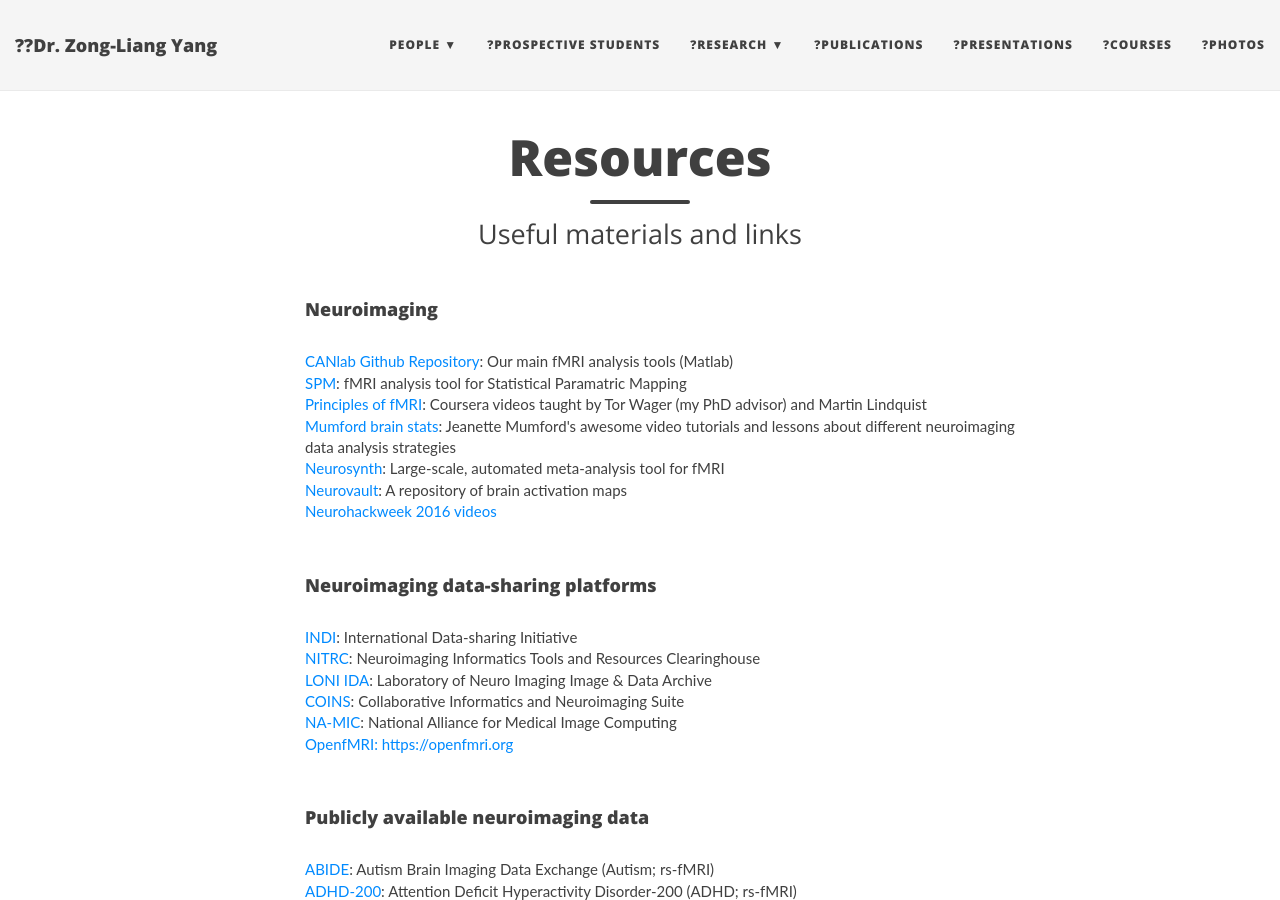
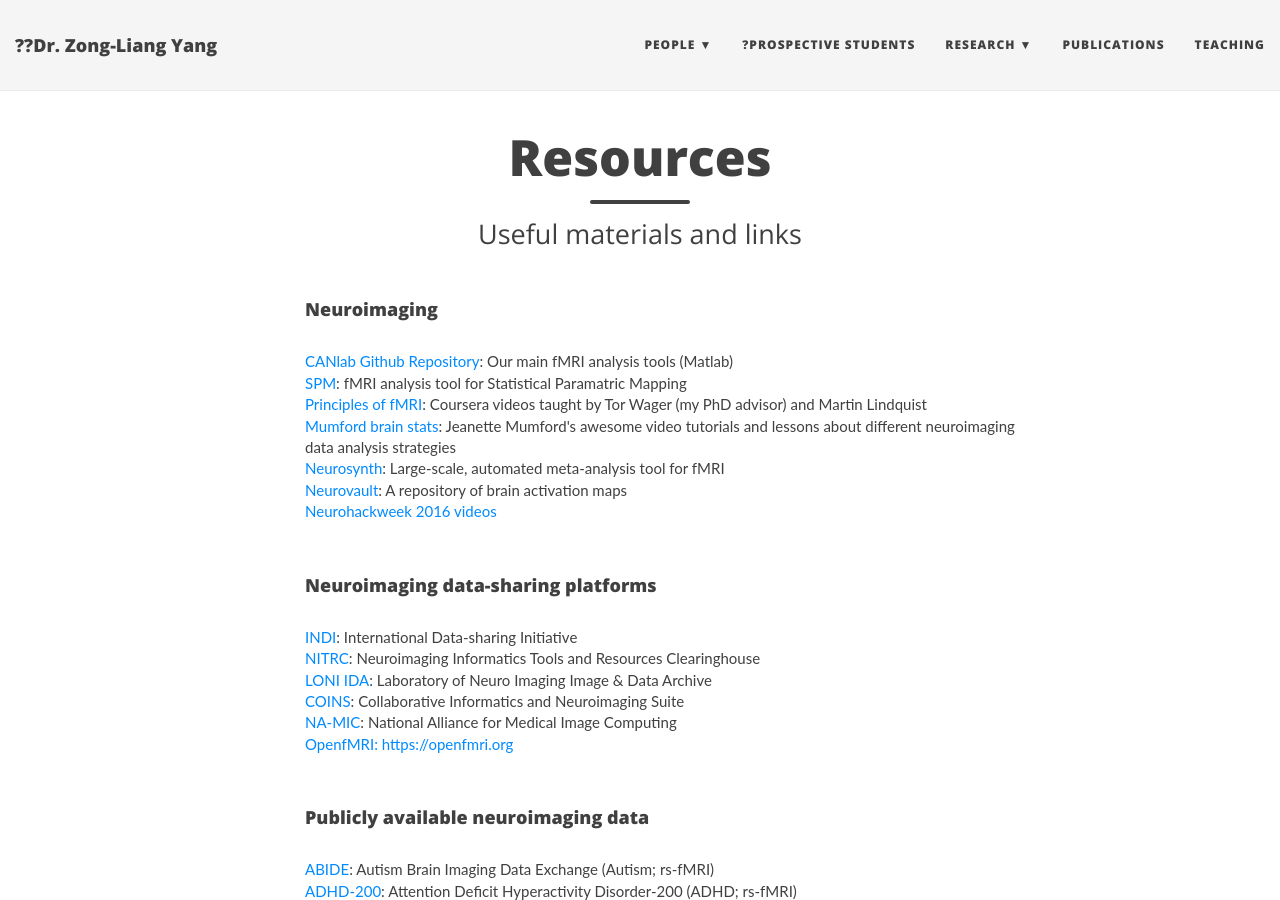
Before and after one commit to ktwugoat/LEAD-UTexas, a Jekyll site: the page built from resources/resources.md, in a window 1280 px wide and 900 px high. Built offline with Jekyll 4.4.1, drawn with Linux system fonts in a browser that asks for light colours; nearby versions of some CDN libraries.

Commit message:
Update _config.yml

```diff
--- a/_config.yml
+++ b/_config.yml
@@ -31,14 +31,15 @@ navbar-links:
   ?Prospective Students: ""
   # ?News: "news/2024"
   # - 2020: "news/2020"
-  ?Research:
+  Research:
+   - ?Projects: "research/overview"
    - ?Projects: "research/projects"
-   - ?Codes: "research/codes"
+   - ?Codes: "research/models"
    - ?Data: "research/data"
-  ?Publications: "publication"
-  ?Presentations: "presentation"
-  ?Courses: "course"
-  ?Photos: "photos"
+  Publications: "publication"
+  Teaching: "teaching"
+  # ?Presentations: "presentation"
+  # ?Photos: "photos"
   # Videos: "videos"
   #CV: "https://drive.google.com/file/d/1uZrtJP8w9CClUFzx9vthnPH6lLDAwjTo/view?usp=sharing"
 
```
